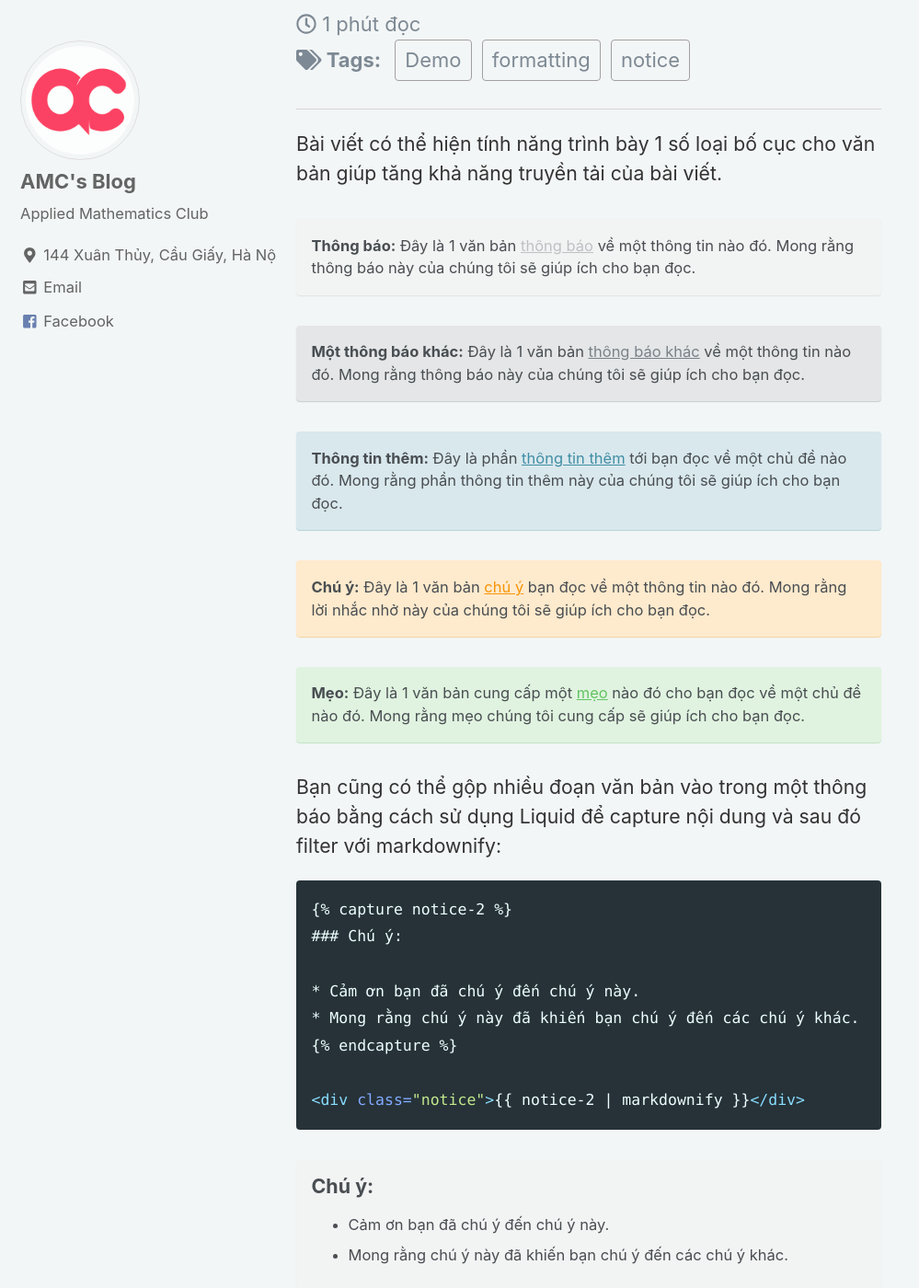
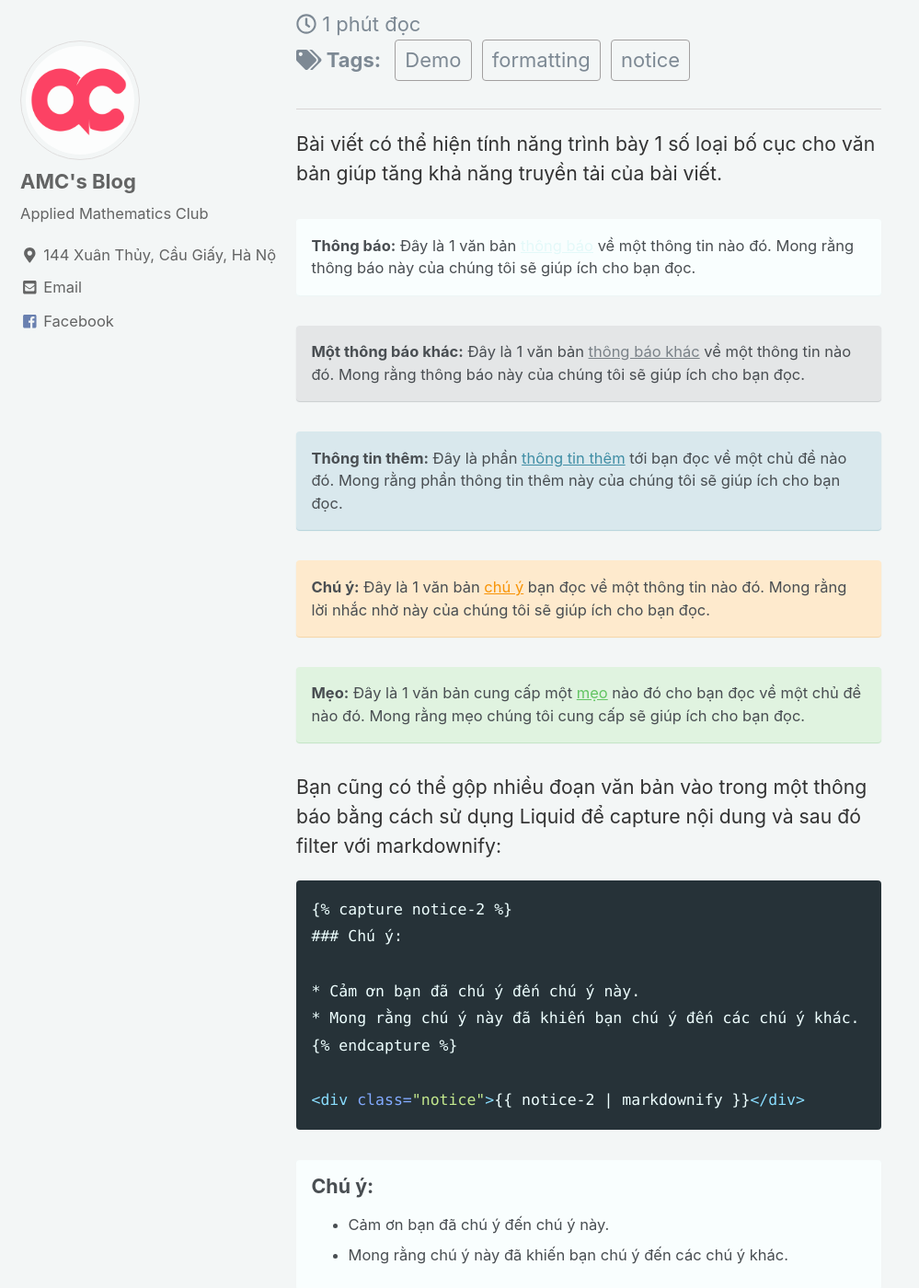
Before and after one commit to testvon/amcblog.github.io, a Jekyll site: the page built from _posts/demo/2018-02-24-demo-9-formats.md, in a window 1280 px wide and 1400 px high, scrolled down 227 px. Shown: the whole window at 92% size, without its empty margins (0-999 px from the left). Built offline with Jekyll 4.4.1, drawn with Linux system fonts in a browser that asks for light colours; nearby versions of some CDN libraries.

Commit message:
Update _notices.scss

```diff
--- a/_sass/minimal-mistakes/_notices.scss
+++ b/_sass/minimal-mistakes/_notices.scss
@@ -66,7 +66,7 @@
 /* Default notice */
 
 .notice {
-  @include notice($light-gray);
+  @include notice($notice-color);
 }
 
 /* Primary notice */
```
